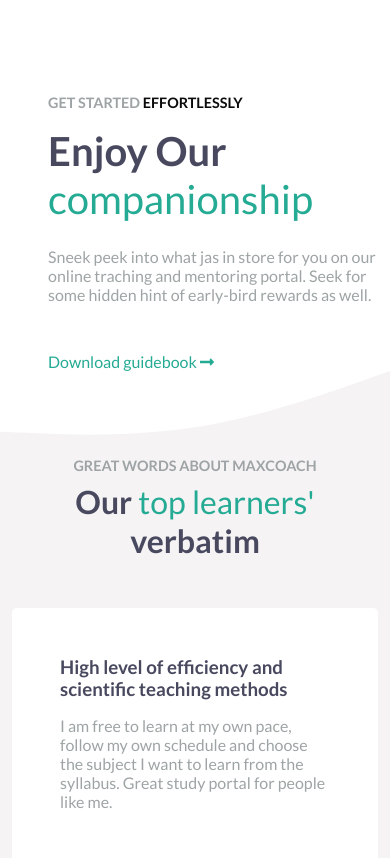
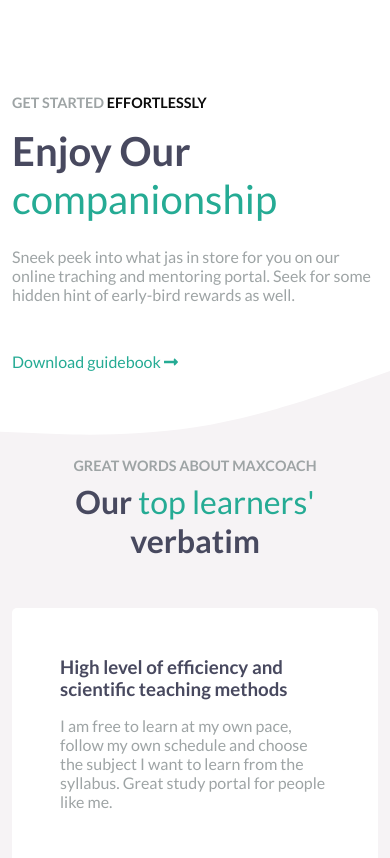
Before and after one commit to GianlucaBenassi/proj-html-vuejs, a Vue app: page / in a window 390 px wide. Shown: the part 4415-5273 px from the top of the page. Built offline with nearby package versions, Linux system fonts and the light colour scheme.

Commit message:
SmartTutoring responsive fix

```diff
--- a/src/components/sections/SmartTutoring.vue
+++ b/src/components/sections/SmartTutoring.vue
@@ -50,7 +50,7 @@
                 </div>
 
                 <!-- description -->
-                <div class="col-12 col-md-5 mt-5 ps-5">
+                <div class="col-12 col-md-5 mt-5 ps-md-5">
                     <h3 class="sub-title">get started <span class="text-color">effortlessly</span></h3>
                     <h2 class="mt-3 mb-4 big-title">Enjoy Our <span class="text-green">companionship</span></h2>
                     <p class="text-color-light mb-5">Sneek peek into what jas in store for you on our online traching and mentoring portal. Seek for some hidden hint of early-bird rewards as well.</p>
```
